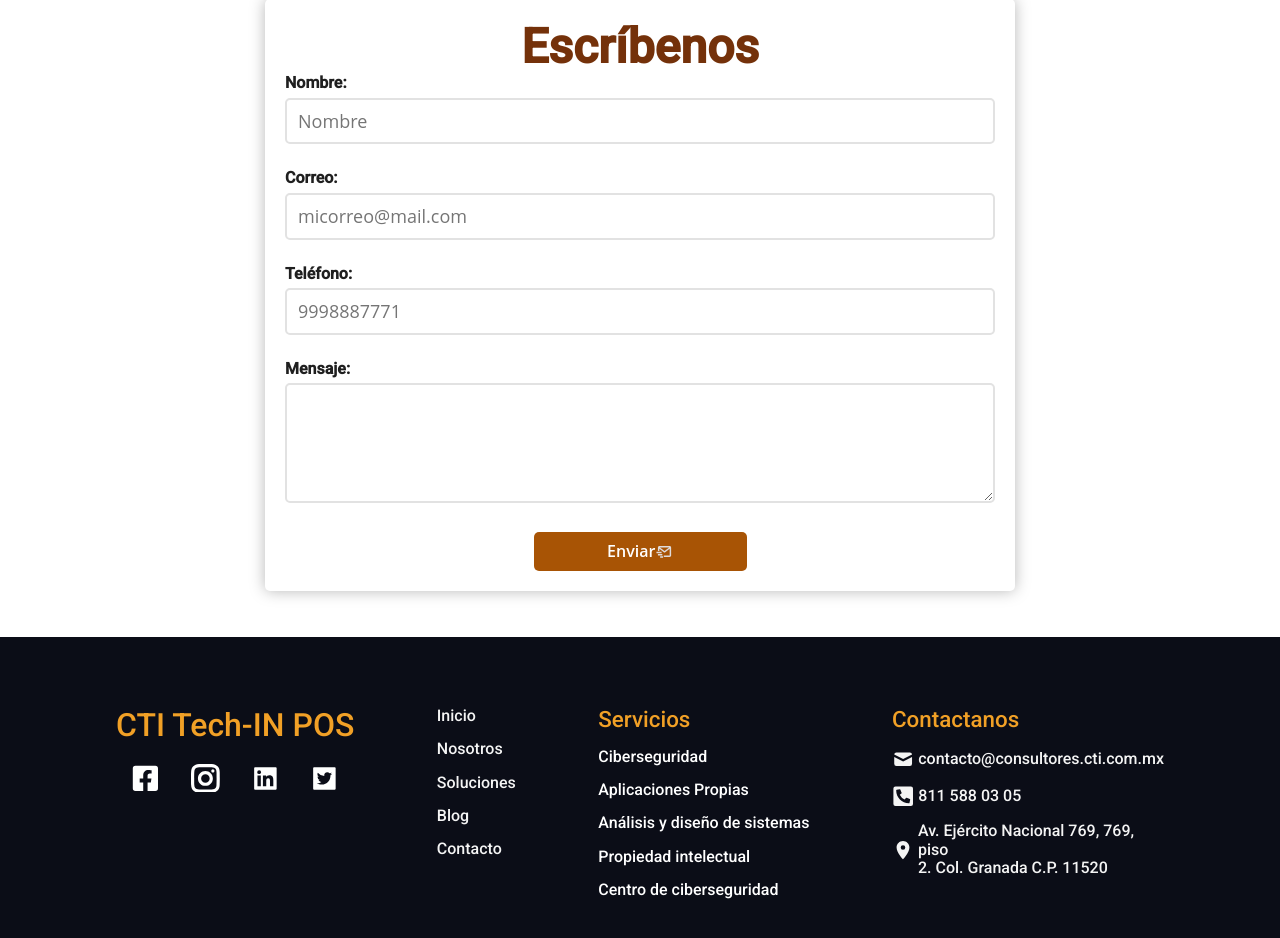
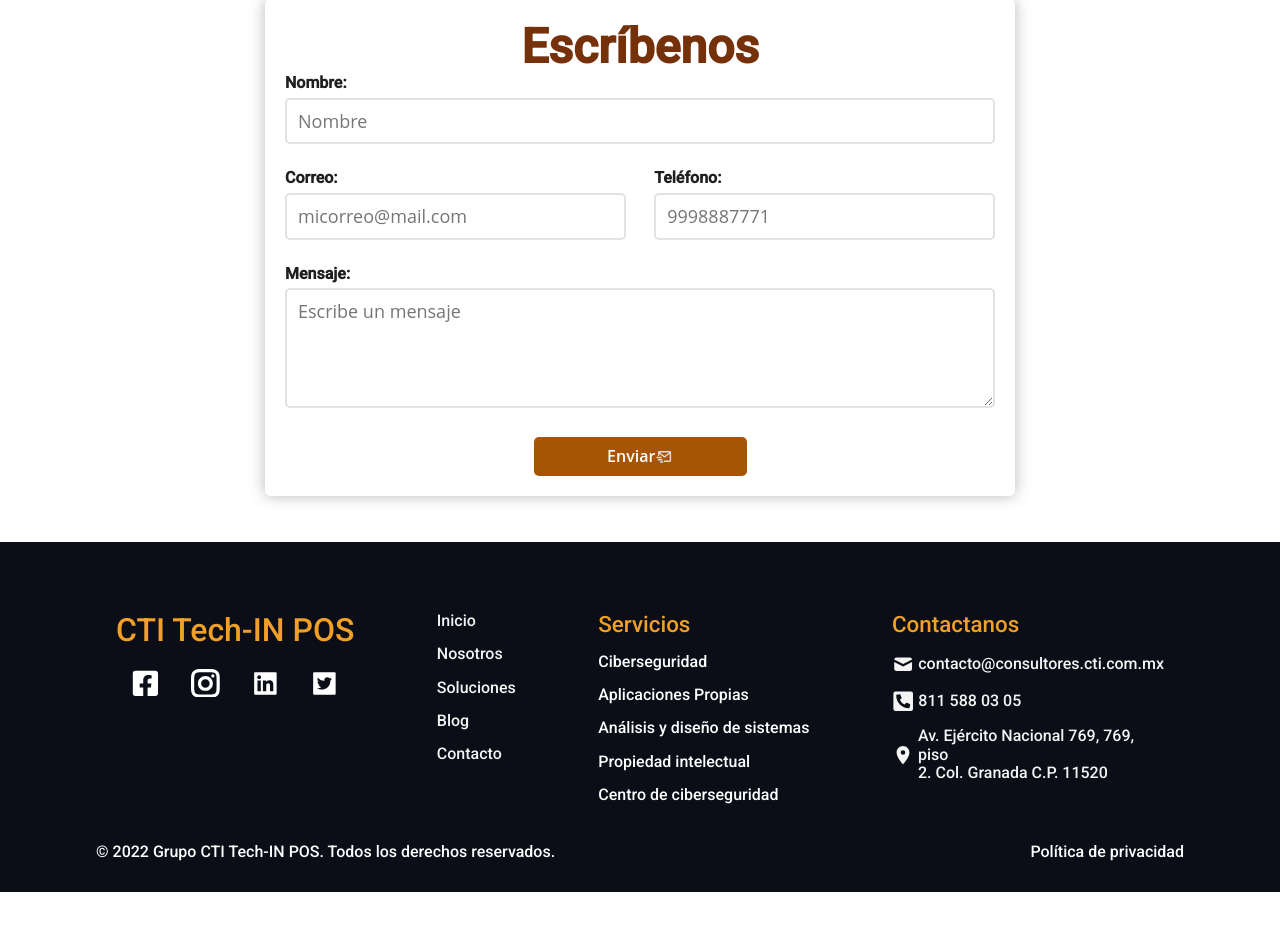
Before and after one commit to ucm23/cti, a Next.js app: page /Contacto in a window 1280 px wide. Shown: the part 1136-2074 px from the top of the page. After the commit the page ends 2028 px from the top, so only its background shows below. Built offline with nearby package versions, Linux system fonts and the light colour scheme; a small style sheet from the web is missing.

Commit message:
telefono y correo junto

```diff
--- a/components/Formulario.js
+++ b/components/Formulario.js
@@ -78,6 +78,8 @@ const Formulario = () => {
 					</div>
 					{ touched.nombre && errors.nombre && <div className='error'> {errors.nombre} </div> }
 
+					<div className='footer-blocks'>
+						<div className='correo-tel'>
 							<div>
 								<label htmlFor='correo'>Correo: </label>
 								<input
@@ -91,7 +93,8 @@ const Formulario = () => {
 									onBlur={handleBlur} />
 							</div>
 							{ touched.correo && errors.correo && <div className='error'> {errors.correo} </div> }
-
+						</div>
+						<div className='correo-tel'>
 							<div>
 								<label htmlFor='telefono'>Teléfono: </label>
 								<input
@@ -106,6 +109,8 @@ const Formulario = () => {
 									onBlur={handleBlur} />
 							</div>
 							{ touched.telefono && errors.telefono && <div className='error'> {errors.telefono} </div> }
+						</div>
+					</div>
 
 					<div>
 						<label htmlFor='mensaje'>Mensaje: </label>
@@ -114,6 +119,7 @@ const Formulario = () => {
 							id='mensaje'
 							name='mensaje'
 							autoComplete='off'
+							placeholder='Escribe un mensaje'
 							value={values.mensaje}
 							onChange={handleChange}
 							onBlur={handleBlur}></textarea>
```
Lines whose indentation alone changed are shown as unchanged.
